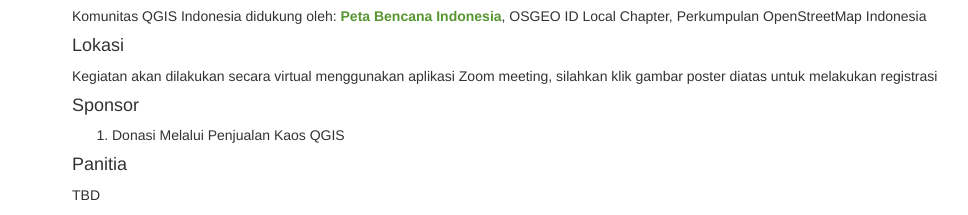
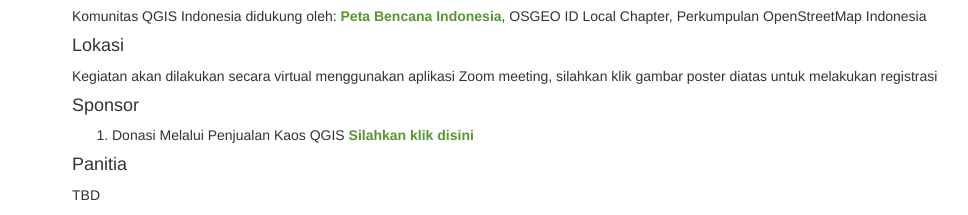
Before and after one commit to qgis-id/qgis-id.github.io, a plain HTML site: page index.html in a window 1280 px wide. Shown: the part 2220-2435 px from the top of the page, without its empty margins (68-1036 px from the left). Drawn offline with nearby package versions, Linux system fonts and the light colour scheme.

Commit message:
update t-shirt PO

```diff
--- a/index.html
+++ b/index.html
@@ -211,7 +211,7 @@
           <p>Kegiatan akan dilakukan secara virtual menggunakan aplikasi Zoom meeting, silahkan klik gambar poster diatas untuk melakukan registrasi</p>
           <p><h4>Sponsor</h4></p>
           <ol>
-            <li>Donasi Melalui Penjualan Kaos QGIS</li>
+            <li>Donasi Melalui Penjualan Kaos QGIS <a href="http://bit.ly/merchqgisid" target="_blank" class="external">Silahkan klik disini</a></li>
           </ol>
           <p><h4>Panitia</h4></p>
           <p>TBD</p>
```
